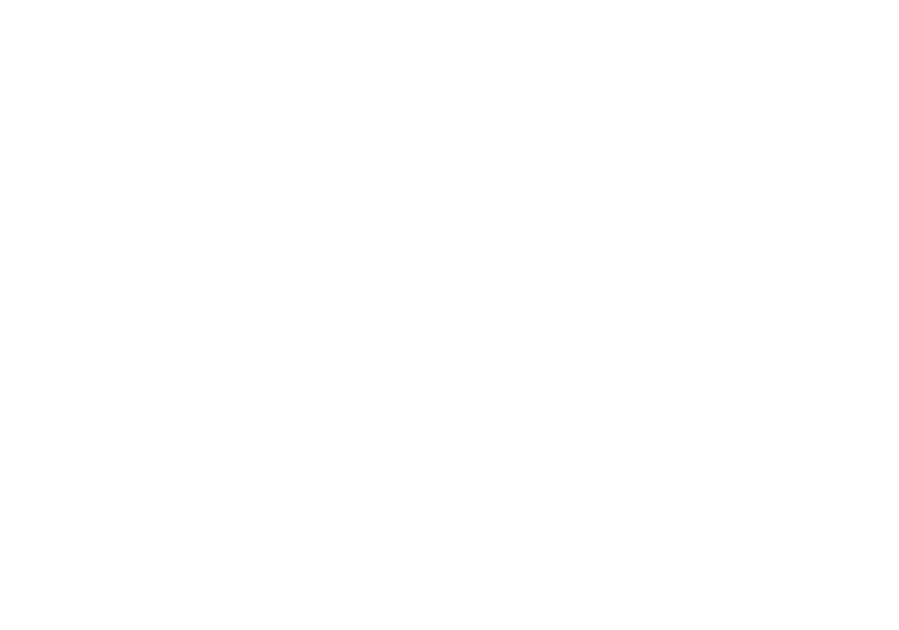
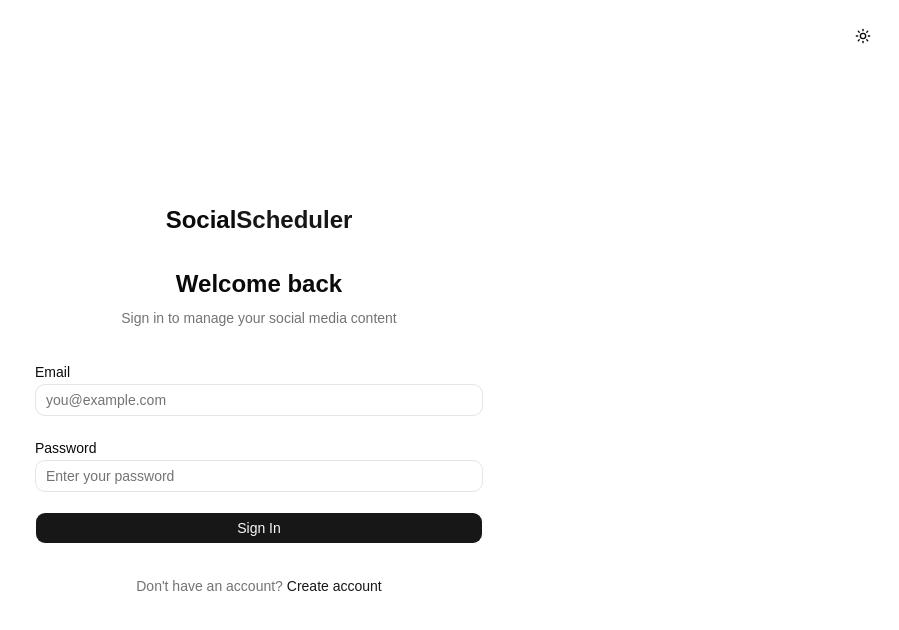
Before and after one commit to ikbaldotin/Social-Content-Automation-Scheduler, a React (Vite) app in the folder frontend/: page /login in a window 1280 px wide. Before the commit this address had no page. Shown: the top 630 px of the page, without its empty margins (381-1280 px from the left). Built offline with nearby package versions, Linux system fonts and the light colour scheme; no server answers.

Commit message:
Implement authentication pages and validation: add LoginPage and RegisterPage components; create AuthLayout for consistent layout; define login and register schemas for form validation.

```diff
--- a/frontend/src/App.tsx
+++ b/frontend/src/App.tsx
@@ -7,14 +7,19 @@ import SocialAccountsPage from "./pages/SocialAccountsPage";
 import AnalyticsPage from "./pages/AnalyticsPage";
 import TeamMembersPage from "./pages/TeamMembersPage";
 import SettingsPage from "./pages/SettingsPage";
+import LoginPage from "./pages/LoginPage";
+import RegisterPage from "./pages/RegisterPage";
+import { Toaster } from "sonner";
 
 function App() {
   return (
     <BrowserRouter>
+      <Toaster richColors position="top-right" />
       <Routes>
+        <Route path="/login" element={<LoginPage />} />
+        <Route path="/register" element={<RegisterPage />} />
         <Route element={<DashboardLayout />}>
           <Route path="/" element={<Navigate to="/dashboard" replace />} />
-
           <Route path="/dashboard" element={<DashboardPage />} />
           <Route path="/posts" element={<PostsPage />} />
           <Route path="/calendar" element={<CalendarPage />} />
--- /dev/null
+++ b/frontend/src/components/auth/AuthLayout.tsx
@@ -0,0 +1,36 @@
+import type { ReactNode } from "react";
+import { Link } from "react-router";
+import ThemeToggle from "../layout/ThemeToggle";
+
+interface AuthLayoutProps {
+  children: ReactNode;
+  title: string;
+  description: string;
+}
+
+export default function AuthLayout({
+  children,
+  title,
+  description,
+}: AuthLayoutProps) {
+  return (
+    <div className="relative flex min-h-screen items-center justify-center bg-background px-4 py-10">
+      <div className="absolute right-5 top-5">
+        <ThemeToggle />
+      </div>
+
+      <div className="w-full max-w-md space-y-8">
+        <div className="text-center">
+          <Link to="/" className="text-2xl font-bold">
+            Social<span className="text-primary">Scheduler</span>
+          </Link>
+
+          <h1 className="mt-8 text-2xl font-bold">{title}</h1>
+          <p className="mt-2 text-sm text-muted-foreground">{description}</p>
+        </div>
+
+        {children}
+      </div>
+    </div>
+  );
+}
--- /dev/null
+++ b/frontend/src/pages/LoginPage.tsx
@@ -0,0 +1,93 @@
+import { useForm } from "react-hook-form";
+import { zodResolver } from "@hookform/resolvers/zod";
+import { Link, useNavigate } from "react-router";
+import { useState } from "react";
+import { toast } from "sonner";
+import useAuthStore from "../stores/auth.store";
+import { loginSchema, type LoginFormValues } from "../validate/auth.schema";
+import AuthLayout from "../components/auth/AuthLayout";
+import { Input } from "../components/ui/input";
+import { Button } from "../components/ui/button";
+
+export default function LoginPage() {
+  const navigate = useNavigate();
+  const login = useAuthStore((state) => state.login);
+  const [isSubmitting, setIsSubmitting] = useState(false);
+
+  const {
+    register,
+    handleSubmit,
+    formState: { errors },
+  } = useForm<LoginFormValues>({
+    resolver: zodResolver(loginSchema),
+  });
+
+  const onSubmit = async (data: LoginFormValues) => {
+    try {
+      setIsSubmitting(true);
+      await login(data);
+      toast.success("Login successful");
+      navigate("/dashboard", { replace: true });
+    } catch {
+      toast.error("Login failed. Check your credentials.");
+    } finally {
+      setIsSubmitting(false);
+    }
+  };
+
+  return (
+    <AuthLayout
+      title="Welcome back"
+      description="Sign in to manage your social media content"
+    >
+      <form onSubmit={handleSubmit(onSubmit)} className="space-y-5">
+        <div className="space-y-2">
+          <label htmlFor="email" className="text-sm font-medium">
+            Email
+          </label>
+
+          <Input
+            id="email"
+            type="email"
+            placeholder="you@example.com"
+            {...register("email")}
+          />
+
+          {errors.email && (
+            <p className="text-sm text-destructive">{errors.email.message}</p>
+          )}
+        </div>
+
+        <div className="space-y-2">
+          <label htmlFor="password" className="text-sm font-medium">
+            Password
+          </label>
+
+          <Input
+            id="password"
+            type="password"
+            placeholder="Enter your password"
+            {...register("password")}
+          />
+
+          {errors.password && (
+            <p className="text-sm text-destructive">
+              {errors.password.message}
+            </p>
+          )}
+        </div>
+
+        <Button type="submit" className="w-full" disabled={isSubmitting}>
+          {isSubmitting ? "Signing in..." : "Sign In"}
+        </Button>
+      </form>
+
+      <p className="text-center text-sm text-muted-foreground">
+        Don't have an account?{" "}
+        <Link to="/register" className="font-medium text-primary">
+          Create account
+        </Link>
+      </p>
+    </AuthLayout>
+  );
+}
--- /dev/null
+++ b/frontend/src/pages/RegisterPage.tsx
@@ -0,0 +1,108 @@
+import { useForm } from "react-hook-form";
+import { zodResolver } from "@hookform/resolvers/zod";
+import { Link, useNavigate } from "react-router";
+import { useState } from "react";
+import { toast } from "sonner";
+import useAuthStore from "../stores/auth.store";
+import {
+  registerSchema,
+  type RegisterFormValues,
+} from "../validate/auth.schema";
+import AuthLayout from "../components/auth/AuthLayout";
+import { Input } from "../components/ui/input";
+import { Button } from "../components/ui/button";
+
+export default function RegisterPage() {
+  const navigate = useNavigate();
+  const registerUser = useAuthStore((state) => state.register);
+  const [isSubmitting, setIsSubmitting] = useState(false);
+
+  const {
+    register,
+    handleSubmit,
+    formState: { errors },
+  } = useForm<RegisterFormValues>({
+    resolver: zodResolver(registerSchema),
+  });
+
+  const onSubmit = async (data: RegisterFormValues) => {
+    try {
+      setIsSubmitting(true);
+      await registerUser(data);
+      toast.success("Account created successfully");
+      navigate("/dashboard", { replace: true });
+    } catch {
+      toast.error("Registration failed. Please try again.");
+    } finally {
+      setIsSubmitting(false);
+    }
+  };
+
+  return (
+    <AuthLayout
+      title="Create an account"
+      description="Start managing your social media publishing"
+    >
+      <form onSubmit={handleSubmit(onSubmit)} className="space-y-5">
+        <div className="space-y-2">
+          <label htmlFor="name" className="text-sm font-medium">
+            Full name
+          </label>
+
+          <Input id="name" placeholder="Your name" {...register("name")} />
+
+          {errors.name && (
+            <p className="text-sm text-destructive">{errors.name.message}</p>
+          )}
+        </div>
+
+        <div className="space-y-2">
+          <label htmlFor="email" className="text-sm font-medium">
+            Email
+          </label>
+
+          <Input
+            id="email"
+            type="email"
+            placeholder="you@example.com"
+            {...register("email")}
+          />
+
+          {errors.email && (
+            <p className="text-sm text-destructive">{errors.email.message}</p>
+          )}
+        </div>
+
+        <div className="space-y-2">
+          <label htmlFor="password" className="text-sm font-medium">
+            Password
+          </label>
+
+          <Input
+            id="password"
+            type="password"
+            placeholder="At least 8 characters"
+            {...register("password")}
+          />
+
+          {errors.password && (
+            <p className="text-sm text-destructive">
+              {errors.password.message}
+            </p>
+          )}
+        </div>
+
+        <Button type="submit" className="w-full" disabled={isSubmitting}>
+          {isSubmitting ? "Creating account..." : "Create account"}
+        </Button>
+      </form>
+
+      <p className="text-center text-sm text-muted-foreground">
+        Already have an account?{" "}
+        <Link to="/login" className="font-medium text-primary">
+          Sign in
+        </Link>
+      </p>
+    </AuthLayout>
+  );
+}
--- a/frontend/src/stores/auth.store.ts
+++ b/frontend/src/stores/auth.store.ts
@@ -18,7 +18,7 @@ interface AuthState {
   getMe: () => Promise<void>;
   logout: () => Promise<void>;
 }
-const useAuthState = create<AuthState>((set) => ({
+const useAuthStore = create<AuthState>((set) => ({
   user: null,
   isAuthenticated: false,
   isLoading: false,
@@ -70,4 +70,4 @@ const useAuthState = create<AuthState>((set) => ({
   },
 }));
 
-export default useAuthState;
+export default useAuthStore;
--- /dev/null
+++ b/frontend/src/validate/auth.schema.ts
@@ -0,0 +1,15 @@
+import { z } from "zod";
+
+export const loginSchema = z.object({
+  email: z.email("Enter a valid email address"),
+  password: z.string().min(1, "Password is required"),
+});
+
+export const registerSchema = z.object({
+  name: z.string().min(2, "Name must contain at least 2 characters"),
+  email: z.email("Enter a valid email address"),
+  password: z.string().min(8, "Password must contain at least 8 characters"),
+});
+
+export type LoginFormValues = z.infer<typeof loginSchema>;
+export type RegisterFormValues = z.infer<typeof registerSchema>;
```
